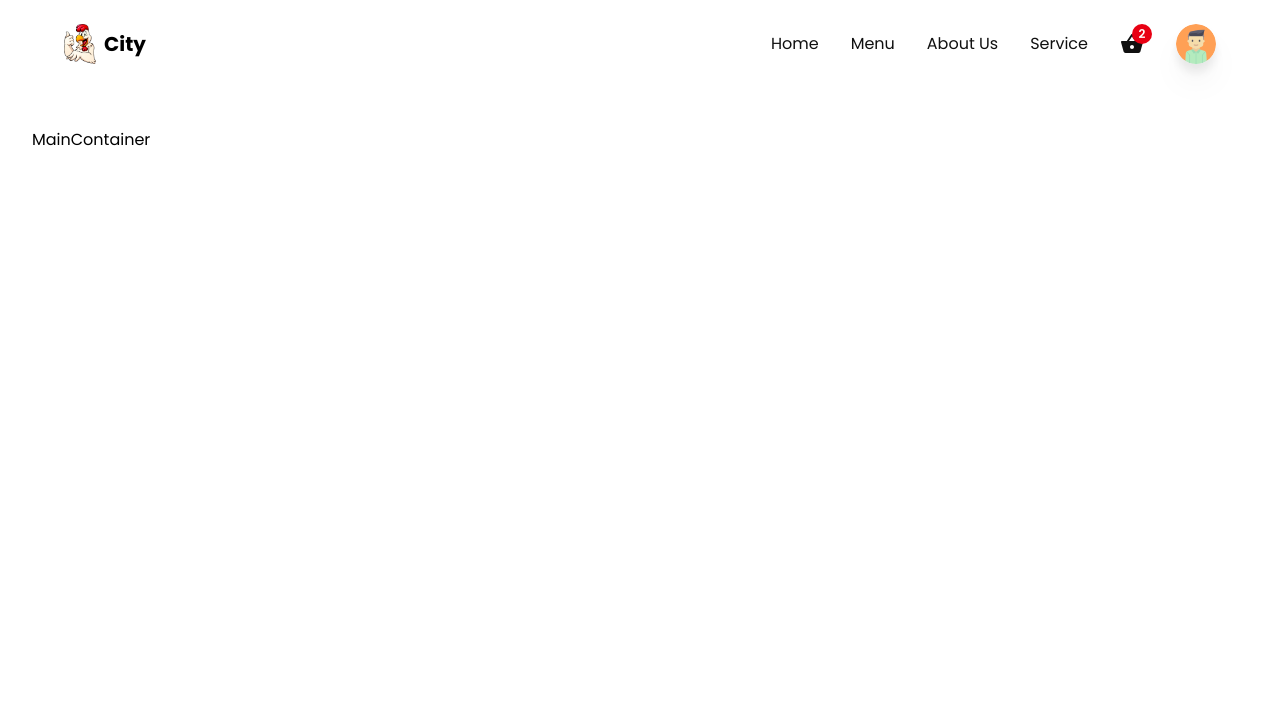
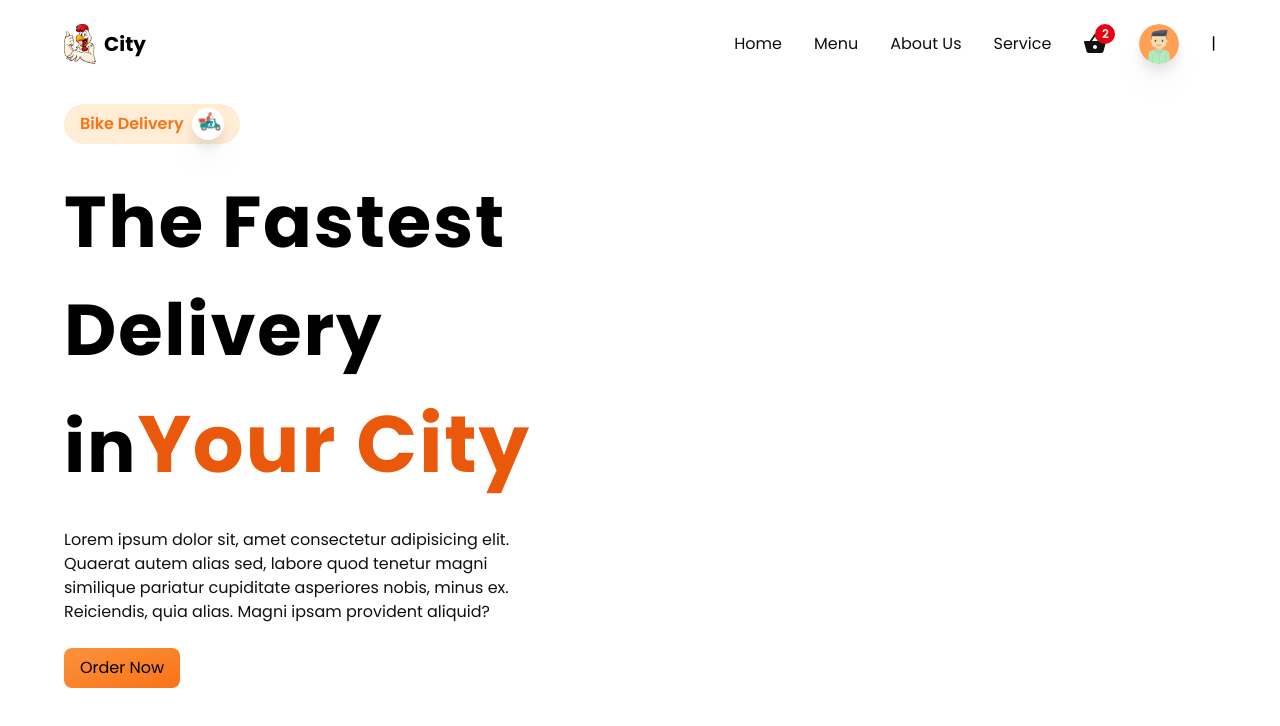
Before and after one commit to 3BoOoD97/full_stack_food_delivery_app, a React (Create React App) app: page / in a window 1280 px wide. Shown: the top 726 px of the page. Built offline with nearby package versions, Linux system fonts and the light colour scheme.

Commit message:
Home Container

```diff
--- a/src/App.js
+++ b/src/App.js
@@ -8,7 +8,7 @@
  <div className='w-screen h-auto flex flex-col bg-primary'>
       <Header />
 
-      <main className='mt-24 p-8 w-full'>
+      <main className='mt-14 md:mt-20 px-4 md:px-16 py-4 w-full'>
         <Routes>
           <Route path='/*' element={<MainContainer />} />
           <Route path='/createItem' element={<CreateContainer />} />
--- a/src/components/Header.jsx
+++ b/src/components/Header.jsx
@@ -91,15 +91,24 @@
           </motion.div>
           )
         }
-       </div>
+       </div>|
         </div>
         </div>
         {/* Mobile */}
         <div className='flex items-center justify-between md:hidden w-full h-full '>
+
+        <div className='relative flex items-center justify-center'>
+            <MdShoppingBasket className='text-textColor text-2xl cursor-pointer'/>
+            <div className='absolute -top-2 -right-2 w-5 h-5 rounded-full bg-cartNumBg flex items-center justify-center'>
+                <p className='text-xs text-white font-semibold'>2</p>
+            </div>
+        </div>
+
         <Link to={"/"}className='flex items-center gap-2'>
                 <img src={Logo} alt='logo' className='w-8 object-cover' />
                 <p className='text-headingColor text-xl font-bold'>City</p>
         </Link>
+
         <div className='relative'>
           <motion.img
           whileTap={{scale:0.6}}
--- a/src/components/MainContainer.jsx
+++ b/src/components/MainContainer.jsx
@@ -1,8 +1,29 @@
 import React from 'react'
-
+import Delivery from '../img/delivery.png'
 const MainContainer = () => {
   return (
-    <div>MainContainer</div>
+    <div className='grid grid-cols-1 md:grid-cols-2 gap-2'>
+      <div className='py-2 flex-1 flex flex-col items-start justify-start gap-6'>
+       <div className='flex items-center gap-2 justify-center bg-orange-100 px-4 py-1 rounded-full'>
+        <p className='text-base text-orange-500 font-semibold'> Bike Delivery  </p>
+          <div className='w-8 h-8 bg-white rounded-full overflow-hidden drop-shadow-xl'>
+          <img src={Delivery} className='w-full h-full object-contain' alt='delivery' />
+        </div>
+        </div>
+
+        <p className='text-[2.5rem] lg:text-[4.5rem] font-bold tracking-wide text-headingColor'>
+          The Fastest Delivery in<span className='text-orange-600 text-[3rem] md:text-[5rem]'>Your City</span></p>
+
+          <p className='text-base text-textColor text-center md:text-left md:w-[80%]'>Lorem ipsum dolor sit, amet consectetur adipisicing elit. Quaerat autem alias sed,
+            labore quod tenetur magni similique pariatur cupiditate asperiores nobis, minus ex.
+            Reiciendis, quia alias. Magni ipsam provident aliquid?</p>
+
+            <button type='button' className='bg-gradient-to-br from-orange-400
+            to-orange-500 md:w-auto w-full px-4 py-2 rounded-lg hover:shadow-lg transition-all
+            ease-in-out duration-100 '>Order Now</button>
+      </div>
+      <div className='py-2 flex-1'></div>
+      </div>
   )
 }
 
```
